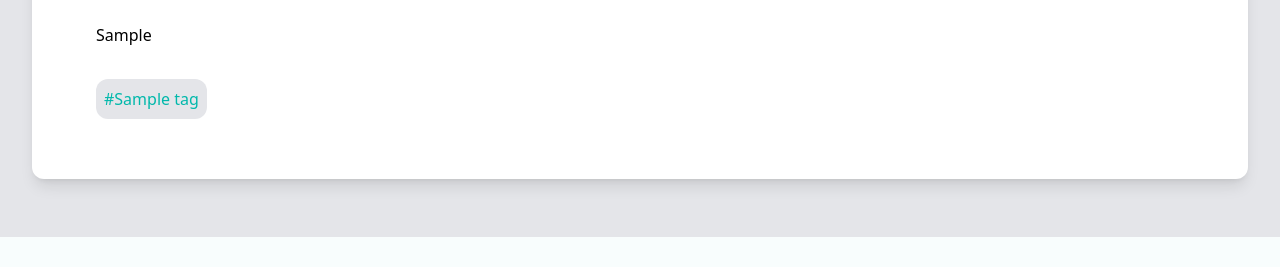
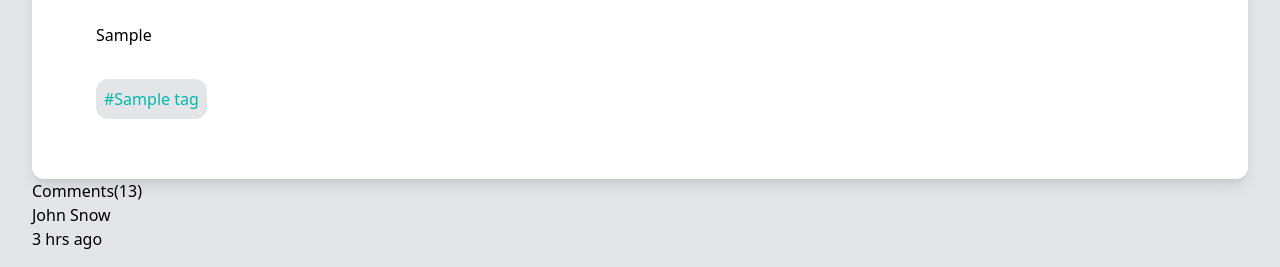
Before and after one commit to monkeyband114/ForRealblog, a Django app: page /postpage/1/ in a window 1280 px wide. Shown: the part 563-830 px from the top of the page. Before the commit the page ends 800 px from the top, so only its background shows below. Run offline with Django 4.2, Linux system fonts and the light colour scheme; tables that the repository leaves empty hold one stand-in row (values such as "Sample post"); grey boxes marked "Sample" are stand-in pictures; style sheets or scripts are compiled from the project's sources.

Commit message:
modified:   base/Templates/base/postpage.html

```diff
--- a/base/Templates/base/postpage.html
+++ b/base/Templates/base/postpage.html
@@ -28,6 +28,18 @@
       </div>
     </div>
   </div>
-  <div></div>
+  <!-- comment section -->
+  <div>
+    <div>
+      <h2>Comments(13)</h2>
+    </div>
+    <!-- actuall comments  -->
+    <div>
+      <div>
+        <h4>John Snow</h4>
+        <p>3 hrs ago</p>
+      </div>
+    </div>
+  </div>
 </section>
 {% endblock content %}
```
